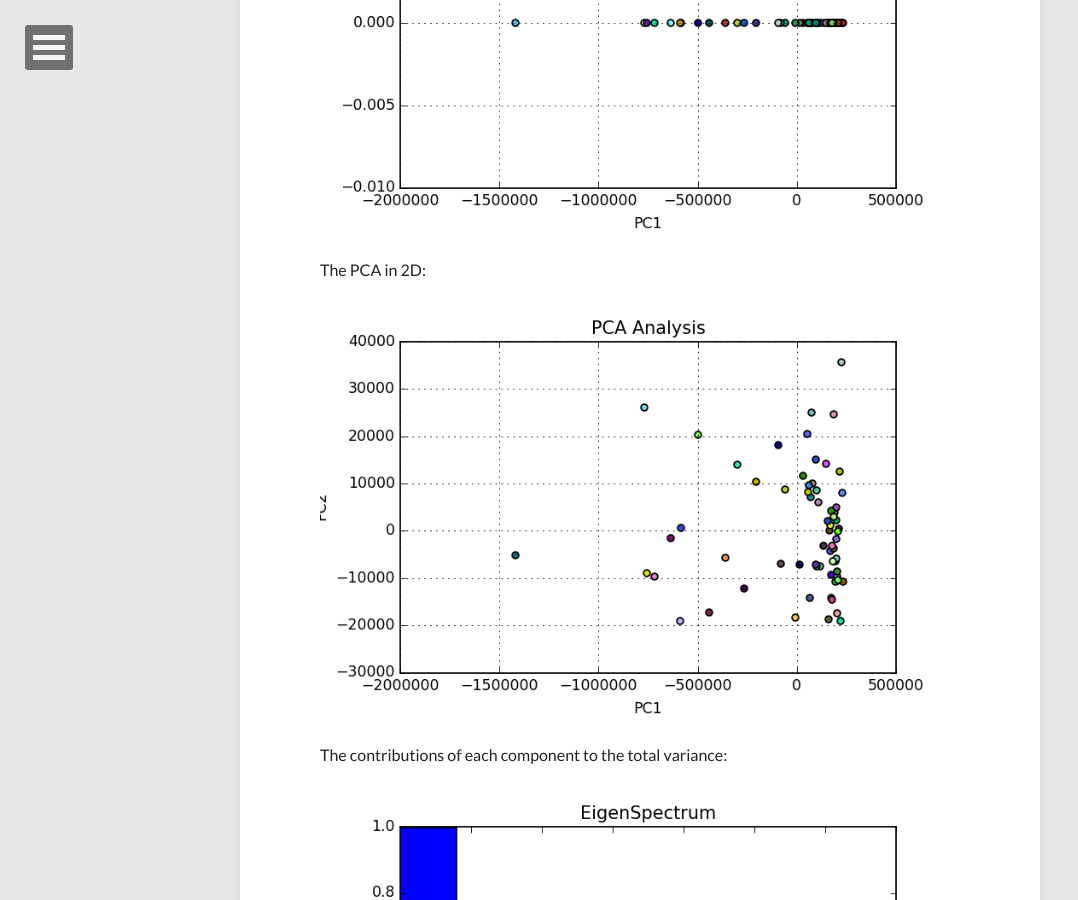
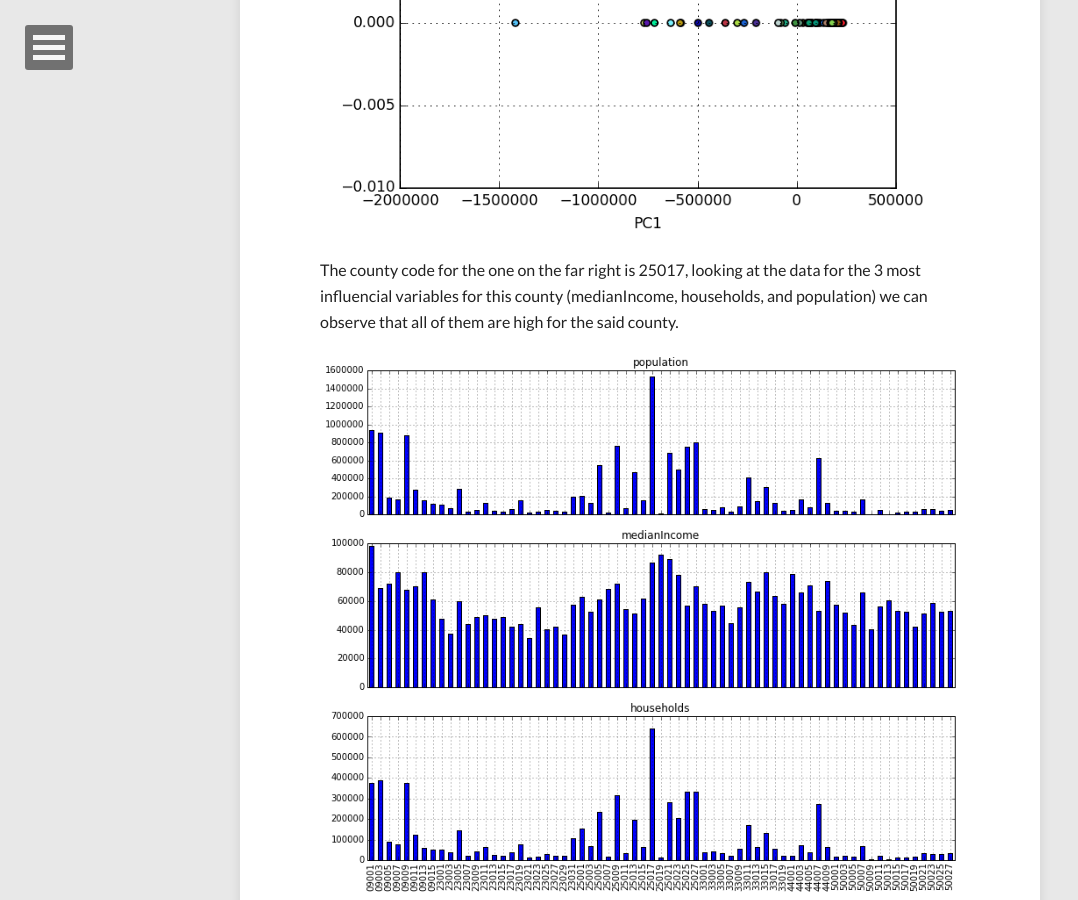
Before and after one commit to elf11/elf11.github.io, a Jekyll site: the page built from _posts/2015-06-23-principal-component-analysis.md, in a window 1280 px wide and 900 px high, scrolled down 7382 px. Shown: the whole window, without its empty margins (0-1078 px from the left). Built offline with Jekyll 4.4.1, drawn with Linux system fonts in a browser that asks for light colours; nearby versions of some CDN libraries; comment, search, counter and statistics services are not loaded; some of the changed text lies outside the part shown.

Commit message:
update article

```diff
--- a/_posts/2015-06-23-principal-component-analysis.md
+++ b/_posts/2015-06-23-principal-component-analysis.md
@@ -86,6 +86,10 @@ The score plot:
 
 <div style="align: center;"><img src="/images/Complete_PC1_Analysis.png" alt="Figure9"></div>
 
+The county code for the one on the far right is 25017, looking at the data for the 3 most influencial variables for this county (medianIncome, households, and population) we can observe that all of them are high for the said county.
+
+<div style="align: center;"><img src="/images/NEngland_demo_1.png" alt="Figure13"></div>
+
 The PCA in 2D:
 
 <div style="align: center;"><img src="/images/Complete_PCA_Analysis.png" alt="Figure10"></div>
@@ -102,10 +106,6 @@ Influence of each of the initial 140 - something variables to the principal comp
 
 The 3 variables that are situated on the periphery are again population, medianIncome and households.
 
-The county code for the one on the far right is 25017, looking at the data for the 3 most influencial variables for this county (medianIncome, households, and population) we can observe that all of them are high for the said county.
-
-<div style="align: center;"><img src="/images/NEngland_demo_1.png" alt="Figure13"></div>
-
 # Conclusions
 
 The data-sets for broadband internet connection as well as the combined data set might (probably) suffer from the curse of dimensionality. We can observe that the data spreads out away from the central point. The curse of dimensionality states that the higher the number of dimensions the more the data will spread out away from the center. So, the larger the number of variables the more samples we will need. So for making those last two data sets usable we need to either increase the number of samples (at the moment we used the 67 counties in the New England region - maybe increase it at national level, but that will be around ~3200 counties, it might be a little bit difficult to read such a graph), or to decrease the number of variables (we have to decide which varibles to drop and which ones to keep).
```
Also changed, not shown: 1 other file.
